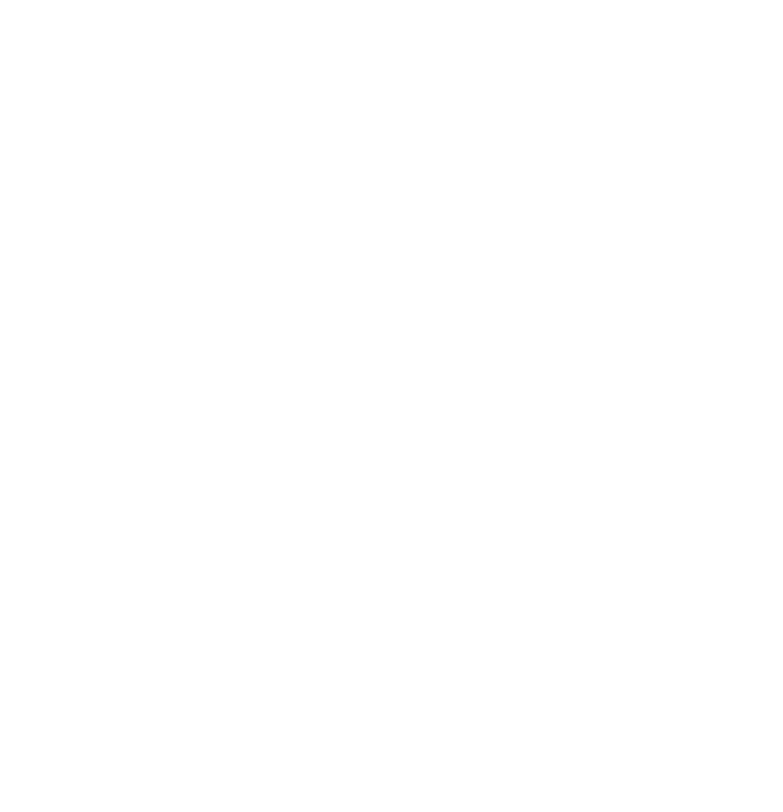
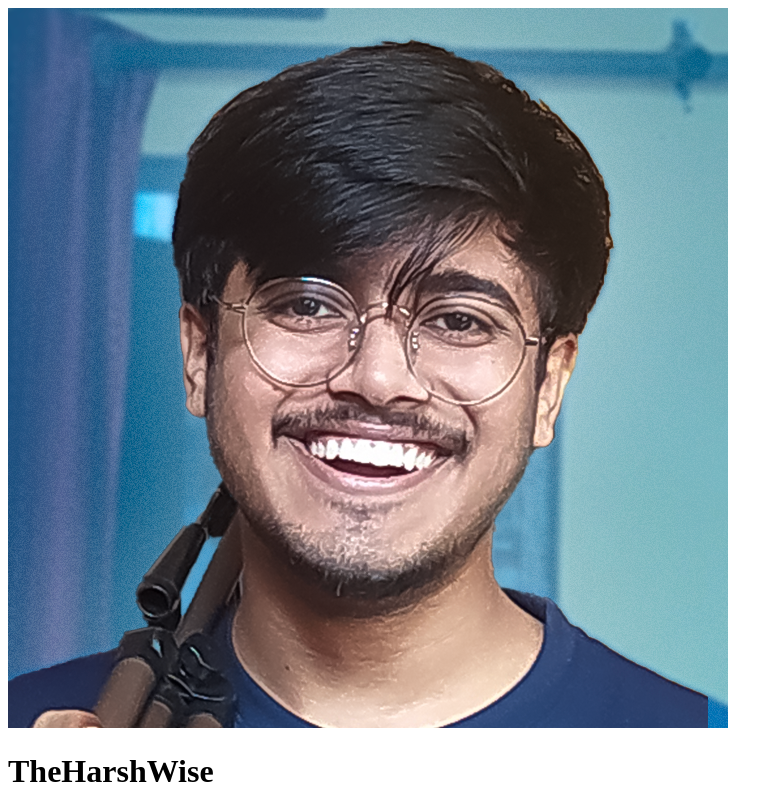
Before and after one commit to 01xharshu/TheHarshWise, a plain HTML site: page THW-Site/index.html in a window 1280 px wide. Shown: the whole page, without its empty margins (0-783 px from the left). Drawn offline with Linux system fonts and the light colour scheme.

Commit message:
update-html

```diff
--- a/THW-Site/index.html
+++ b/THW-Site/index.html
@@ -4,9 +4,11 @@
     <meta charset="UTF-8">
     <meta http-equiv="X-UA-Compatible" content="IE=edge">
     <meta name="viewport" content="width=device-width, initial-scale=1.0">
-    <title>Document</title>
+    <title>TheHarshWise</title>
 </head>
 <body>
+    <img src="media/thw-logo.png">
+    <h1>TheHarshWise</h1>
 
 </body>
 </html>
```
Also changed, not shown: THW-Site/media/thw-logo.png (added), 2 other files.
